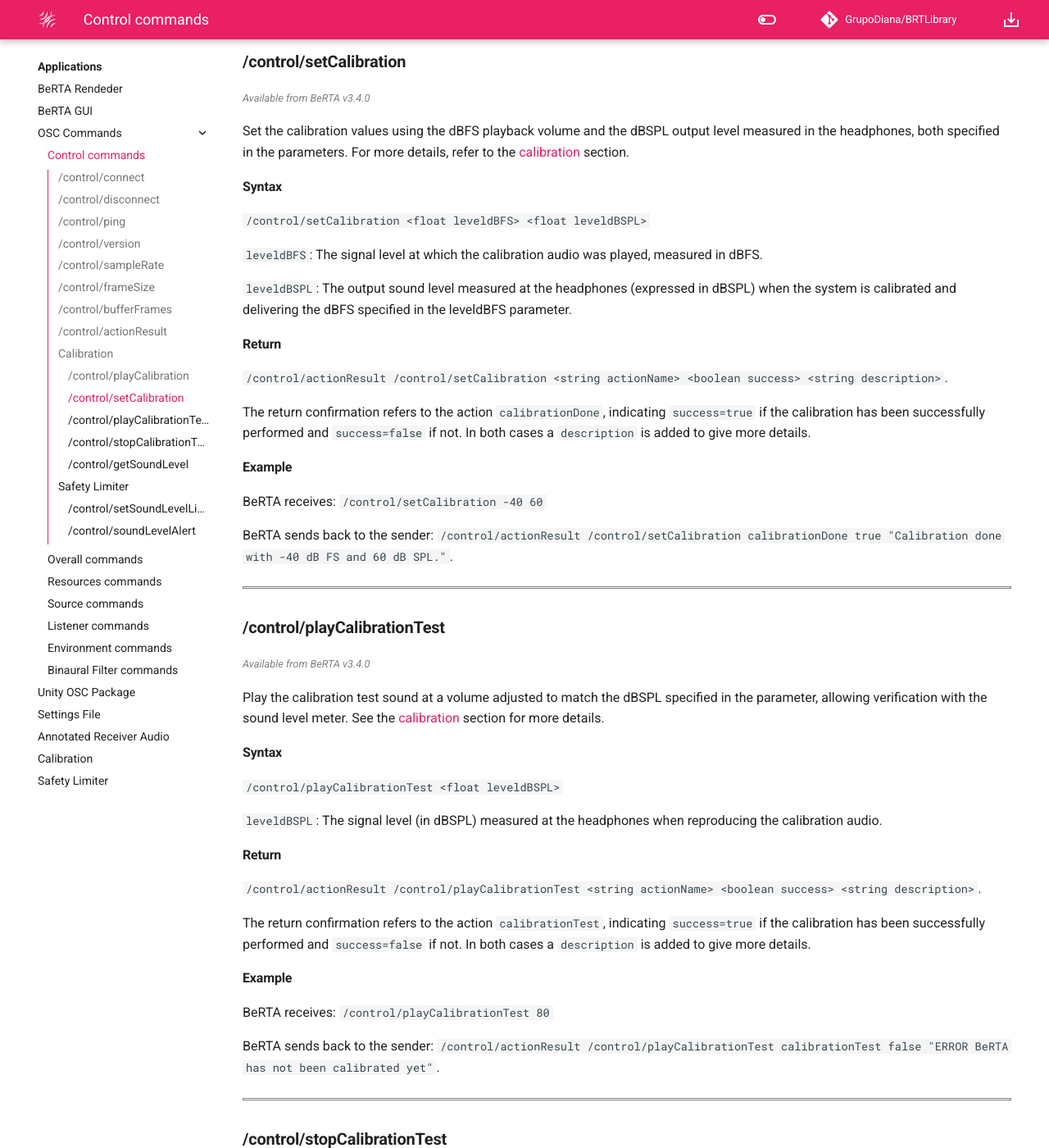
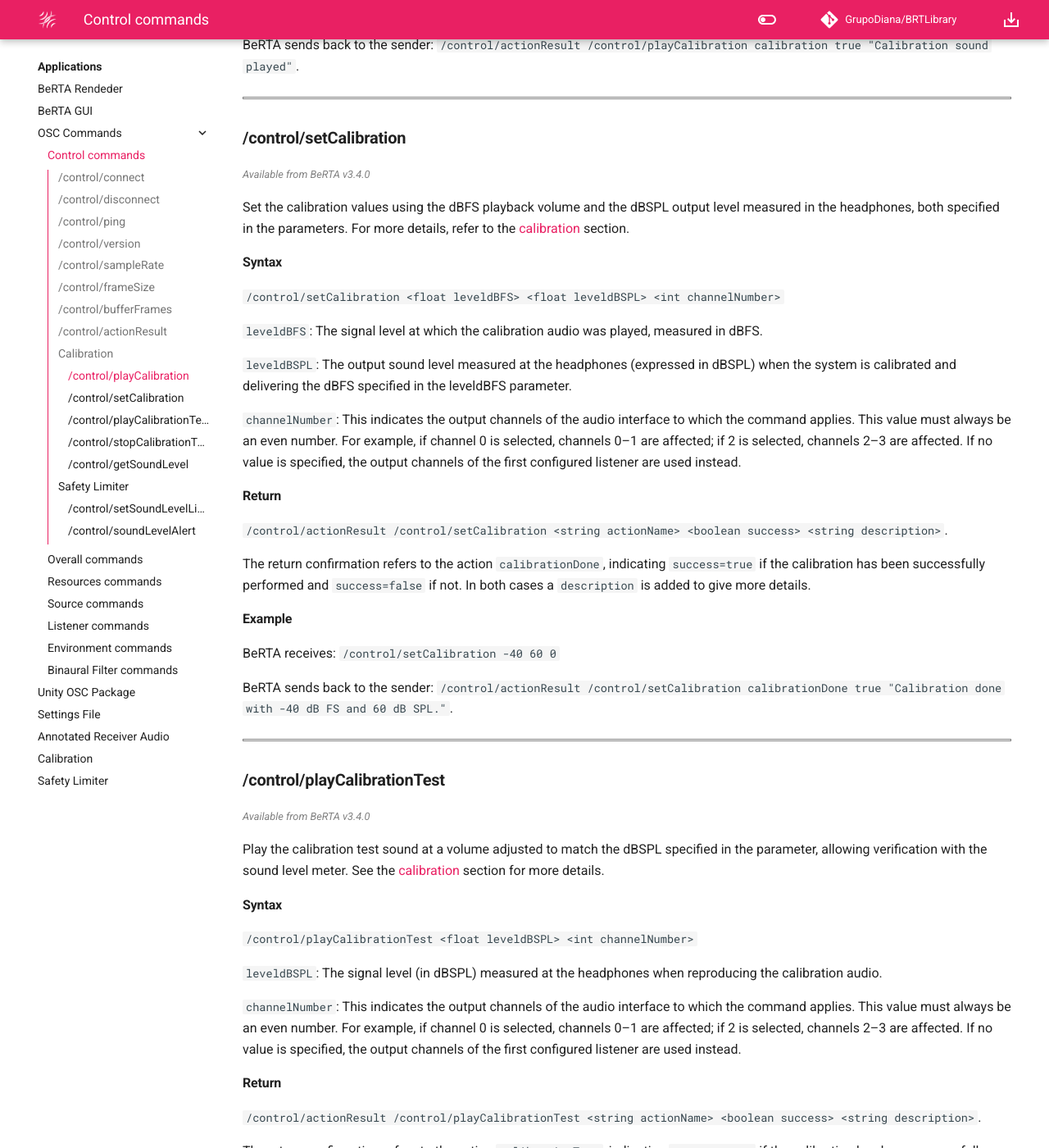
Before and after one commit to GrupoDiana/BRT-Documentation, an MkDocs documentation site: the page built from docs/osc/control.md, in a window 1280 px wide and 1400 px high, scrolled down 4867 px. Shown: the whole window at 82% size. Built offline with MkDocs 1.6.1 and Material for MkDocs 9.7.7, drawn with Linux system fonts in a browser that asks for light colours; comment, search, counter and statistics services are not loaded; some of the changed text lies outside the part shown.

Commit message:
feat: Update calibration OSC commands with a new parameter

```diff
--- a/docs/osc/control.md
+++ b/docs/osc/control.md
@@ -189,9 +189,11 @@
 
 #### Syntax
 
-`/control/playCalibration <float leveldBFS>`
+`/control/playCalibration <float leveldBFS> <int channelNumber>`
 
 `leveldBFS`: The signal level at which the calibration audio was played, measured in dBFS.
+
+`channelNumber`: This indicates the output channels of the audio interface to which the command applies. This value must always be an even number. For example, if channel 0 is selected, channels 0–1 are affected; if 2 is selected, channels 2–3 are affected. If no value is specified, the output channels of the first configured listener are used instead.
 
 #### Return
 
@@ -201,7 +203,7 @@
 
 #### Example
 
-BeRTA receives: `/control/playCalibration -40`
+BeRTA receives: `/control/playCalibration -40 0`
 
 BeRTA sends back to the sender: `/control/actionResult /control/playCalibration calibration true "Calibration sound played"`.
 
@@ -215,11 +217,13 @@
 
 #### Syntax
 
-`/control/setCalibration <float leveldBFS> <float leveldBSPL>`
+`/control/setCalibration <float leveldBFS> <float leveldBSPL> <int channelNumber>`
 
 `leveldBFS`: The signal level at which the calibration audio was played, measured in dBFS.
 
 `leveldBSPL`: The output sound level measured at the headphones (expressed in dBSPL) when the system is calibrated and delivering the dBFS specified in the leveldBFS parameter.
+
+`channelNumber`: This indicates the output channels of the audio interface to which the command applies. This value must always be an even number. For example, if channel 0 is selected, channels 0–1 are affected; if 2 is selected, channels 2–3 are affected. If no value is specified, the output channels of the first configured listener are used instead.
 
 #### Return
 
@@ -229,7 +233,7 @@
 
 #### Example
 
-BeRTA receives: `/control/setCalibration -40 60`
+BeRTA receives: `/control/setCalibration -40 60 0`
 
 BeRTA sends back to the sender: `/control/actionResult /control/setCalibration calibrationDone true "Calibration done with -40 dB FS and 60 dB SPL."`.
 
@@ -243,9 +247,11 @@
 
 #### Syntax
 
-`/control/playCalibrationTest  <float leveldBSPL>`
+`/control/playCalibrationTest  <float leveldBSPL> <int channelNumber>`
 
 `leveldBSPL`: The signal level (in dBSPL) measured at the headphones when reproducing the calibration audio.
+
+`channelNumber`: This indicates the output channels of the audio interface to which the command applies. This value must always be an even number. For example, if channel 0 is selected, channels 0–1 are affected; if 2 is selected, channels 2–3 are affected. If no value is specified, the output channels of the first configured listener are used instead.
 
 #### Return
 
@@ -255,7 +261,7 @@
 
 #### Example
 
-BeRTA receives: `/control/playCalibrationTest 80`
+BeRTA receives: `/control/playCalibrationTest 80 2`
 
 BeRTA sends back to the sender: `/control/actionResult /control/playCalibrationTest calibrationTest false "ERROR BeRTA has not been calibrated yet"`.
 
@@ -269,7 +275,9 @@
 
 #### Syntax
 
-`/control/stopCalibrationTest`
+`/control/stopCalibrationTest <int channelNumber>`
+
+`channelNumber`: This indicates the output channels of the audio interface to which the command applies. This value must always be an even number. For example, if channel 0 is selected, channels 0–1 are affected; if 2 is selected, channels 2–3 are affected. If no value is specified, the output channels of the first configured listener are used instead.
 
 #### Return
 
@@ -279,7 +287,7 @@
 
 #### Example
 
-BeRTA receives: `/control/stopCalibrationTest`
+BeRTA receives: `/control/stopCalibrationTest 0`
 
 BeRTA sends back to the sender: `/control/actionResult /control/stopCalibrationTest calibrationTest true "Calibration test stopped."`.
 
@@ -321,9 +329,11 @@
 
 #### Syntax
 
-`/control/setSoundLevelLimit <float levelLimitdBSPL>`
+`/control/setSoundLevelLimit <float levelLimitdBSPL> <int channelNumber>`
 
 `levelLimitdBSPL`: The maximum allowable sound level, in dBSPL, used by the limiter to ensure safe listening levels for the user.
+
+`channelNumber`: This indicates the output channels of the audio interface to which the command applies. This value must always be an even number. For example, if channel 0 is selected, channels 0–1 are affected; if 2 is selected, channels 2–3 are affected. If no value is specified, the output channels of the first configured listener are used instead.
 
 #### Return
 
@@ -333,7 +343,7 @@
 
 #### Example
 
-BeRTA receives: `/control/setSoundLevelLimit 100`
+BeRTA receives: `/control/setSoundLevelLimit 100 0`
 
 BeRTA sends back to the sender: `/control/actionResult /control/setSoundLevelLimit calibrationTest false "ERROR Sound level limit has not been set becasuse BeRTA has not been calibrated."`.
 
```
